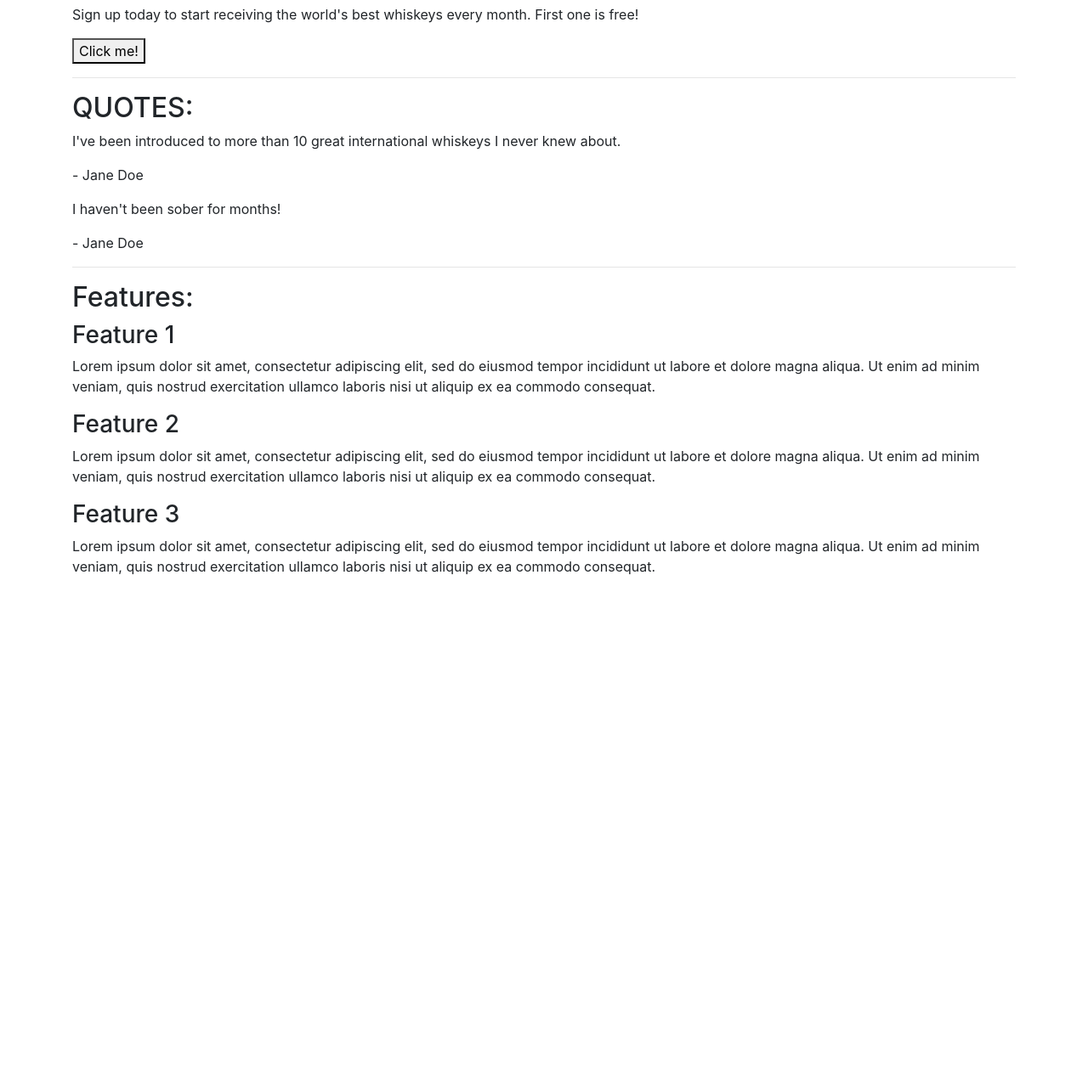
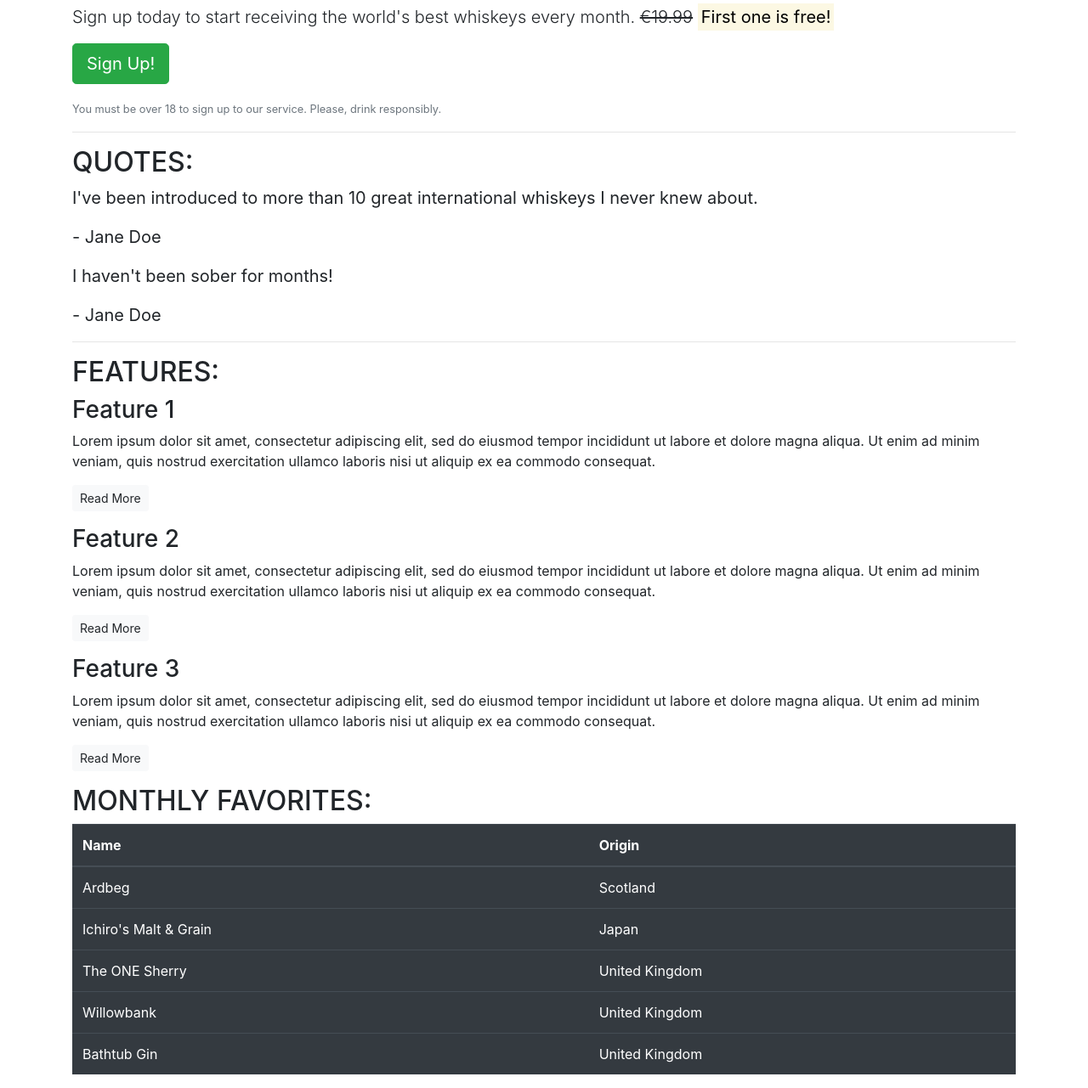
Before and after one commit to krisztinatxt/bootstrap4, a plain HTML site: page index.html in a window 1280 px wide. Shown: the part 51-1332 px from the top of the page at 85% size. Before the commit the page ends 800 px from the top, so only its background shows below. Drawn offline with nearby package versions, Linux system fonts and the light colour scheme.

Commit message:
Table Challenge

```diff
--- a/index.html
+++ b/index.html
@@ -12,37 +12,82 @@
     <article class="container">
         <section class="callout">
             <h1>The finest whiskeys delivered to your doorstep.</h1>
-            <p>Sign up today to start receiving the world's best whiskeys every month. First one is free! </p>
-            <button>Click me! </button>
+            <p class="lead">Sign up today to start receiving the world's best whiskeys every month.
+            <s>€19.99</s> <strong> <mark> First one is free!</mark> </strong> </p>
+            <p><button class="btn btn-lg btn-success">Sign Up!</button></p>
+           <p class="text-muted"> <small>You must be over 18 to sign up to our service. Please, drink responsibly.</small> </p>
         </section>
         <hr>
         <section class="quotes">
             <h2 class="text-uppercase">Quotes:</h2>
-            <div class="quote">
+            <blockquote class="blockquote">
                 <p>I've been introduced to more than 10 great international whiskeys I never knew about.</p>
                 <p>- Jane Doe</p>
-            </div>
-            <div class="quote">
+            </blockquote>
+            <blockquote class="blockquote">
                 <p>I haven't been sober for months!</p>
                 <p>- Jane Doe</p>
-            </div>
+            </blockquote>
         </section>
         <hr>
         <section class="features">
-            <h2>Features:</h2>
+            <h2 class="text-uppercase">Features:</h2>
             <div class="feature">
                 <h3>Feature 1</h3>
                 <p>Lorem ipsum dolor sit amet, consectetur adipiscing elit, sed do eiusmod tempor incididunt ut labore et dolore magna aliqua. Ut enim ad minim veniam, quis nostrud exercitation ullamco laboris nisi ut aliquip ex ea commodo consequat.</p>
+                <p> <a class="btn btn-sm btn-light" href=""> Read More </a> </p>
             </div>
             <div class="feature">
                 <h3>Feature 2</h3>
                 <p>Lorem ipsum dolor sit amet, consectetur adipiscing elit, sed do eiusmod tempor incididunt ut labore et dolore magna aliqua. Ut enim ad minim veniam, quis nostrud exercitation ullamco laboris nisi ut aliquip ex ea commodo consequat.</p>
+                <p> <a class="btn btn-sm btn-light" href=""> Read More </a> </p>
             </div>
             <div class="feature">
                 <h3>Feature 3</h3>
                 <p>Lorem ipsum dolor sit amet, consectetur adipiscing elit, sed do eiusmod tempor incididunt ut labore et dolore magna aliqua. Ut enim ad minim veniam, quis nostrud exercitation ullamco laboris nisi ut aliquip ex ea commodo consequat.</p>
+                <p> <a class="btn btn-sm btn-light" href=""> Read More </a> </p>
             </div>
         </section>
+        <section class="table">
+            <h2 class="text-uppercase">Monthly favorites:</h2>
+            <table class="table table-dark">
+            <thead>
+            <tr>
+      <th scope="col">Name</th>
+      <th scope="col">Origin</th>
+      </thead>
+  <tbody>
+    <tr>
+      <td>Ardbeg</td>
+      <td>Scotland</td>
+
+    </tr>
+    <tr>
+
+      <td>Ichiro's Malt & Grain</td>
+      <td>Japan</td>
+
+    </tr>
+
+    <tr>
+      <td>The ONE Sherry</td>
+      <td>United Kingdom</td>
+
+    </tr>
+
+    <tr>
+      <td>Willowbank</td>
+      <td>United Kingdom</td>
+    </tr>
+
+    <tr>
+      <td>Bathtub Gin</td>
+      <td>United Kingdom</td>
+
+    </tr>
+  </tbody>
+</table>
+</section>
 
 
 </body>
```
